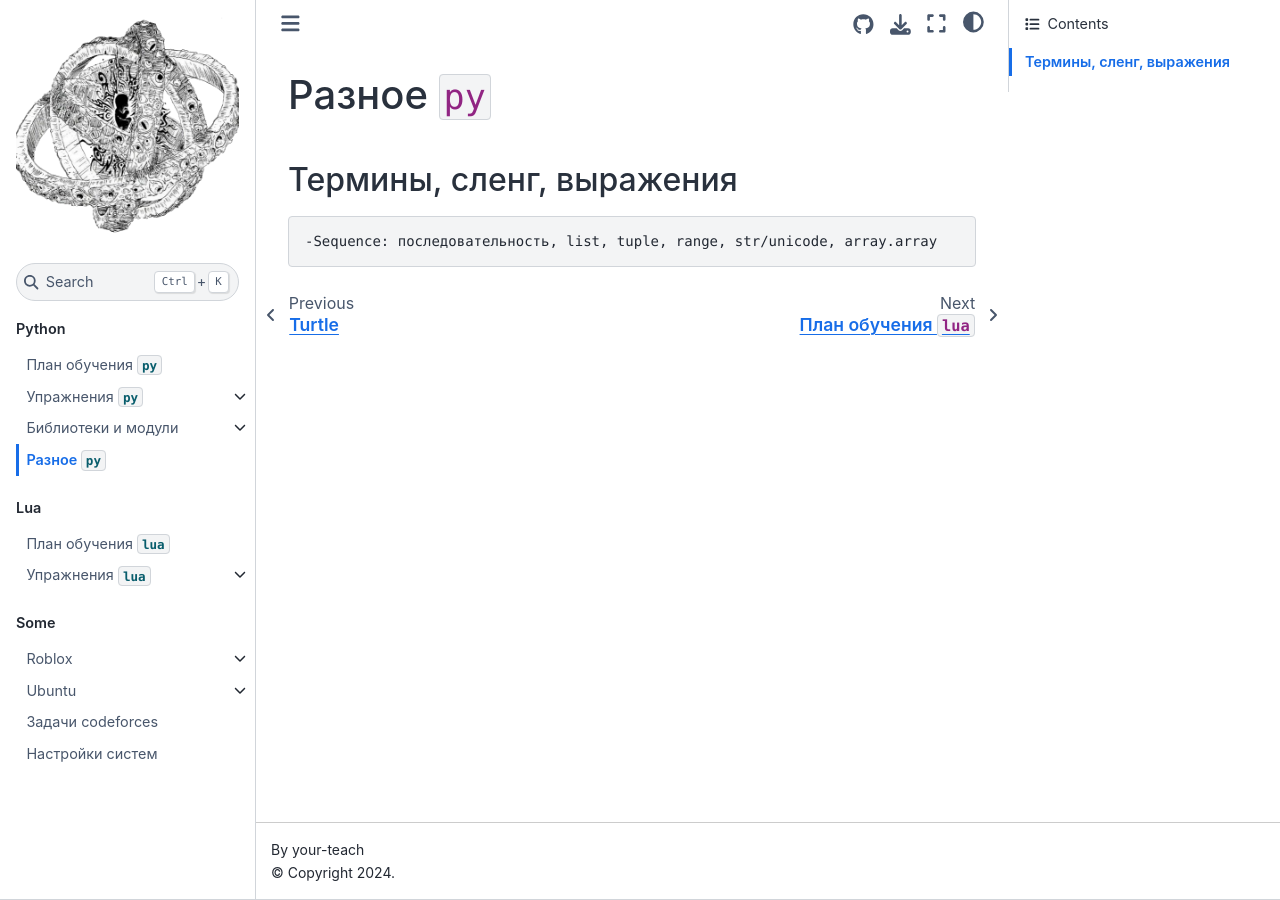
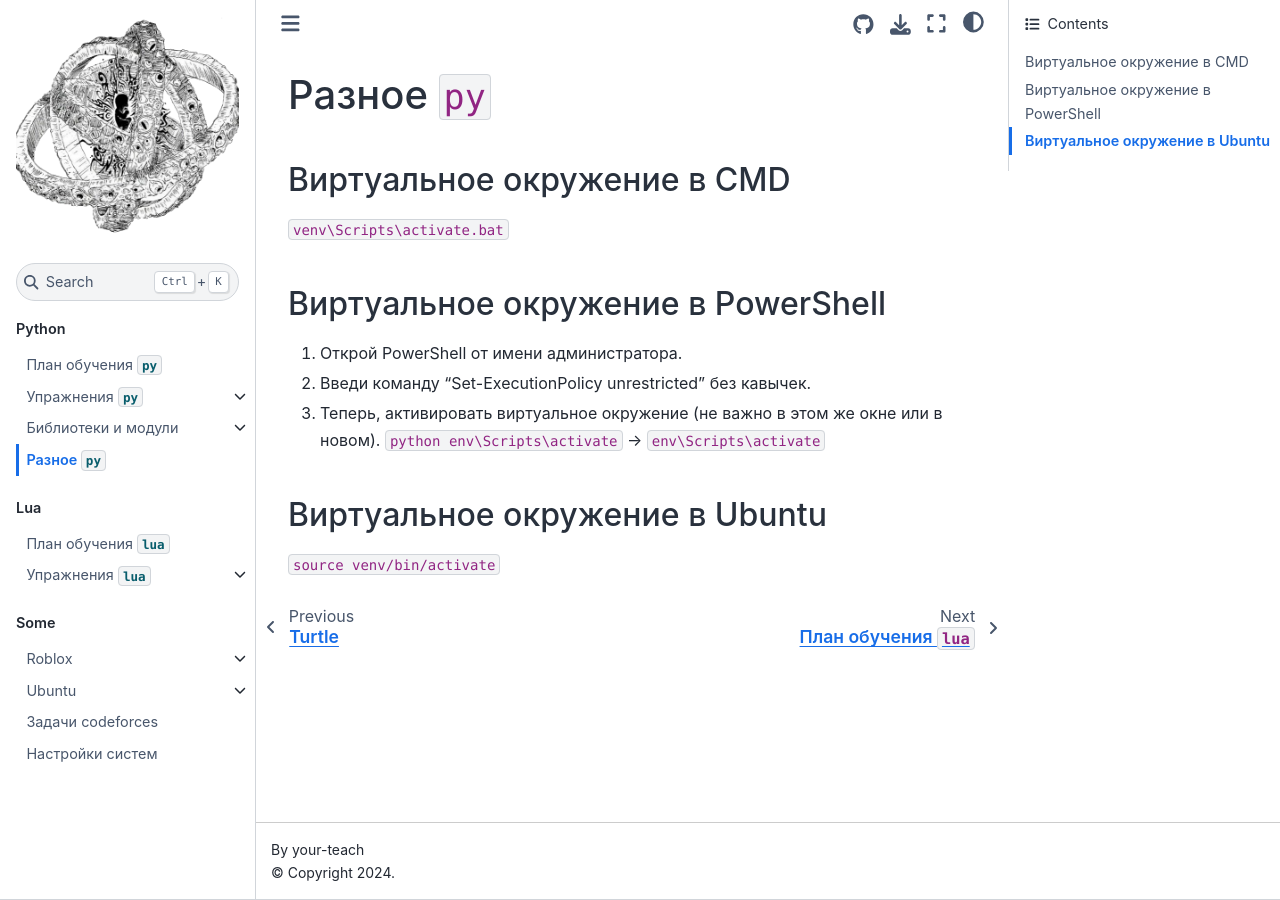
Before and after one commit to your-teach/faithpages, a Jupyter Book: the page built from Python/other.md, in a window 1280 px wide. Built offline with Jupyter Book 1.0.4 settings and Sphinx 7.4.7 and the Sphinx Book theme 1.1.4, drawn with Linux system fonts in a browser that asks for light colours; pages that are not in the unit, such as notebooks, are missing from menus.

Commit message:
other py

```diff
--- a/Python/other.md
+++ b/Python/other.md
@@ -1,4 +1,13 @@
 # Разное `py`
 
-## Термины, сленг, выражения
-    -Sequence: последовательность, list, tuple, range, str/unicode, array.array
+## Виртуальное окружение в CMD
+`venv\Scripts\activate.bat`
+
+## Виртуальное окружение в PowerShell
+1. Открой PowerShell от имени администратора.
+2. Введи команду "Set-ExecutionPolicy unrestricted" без кавычек.
+3. Теперь, активировать виртуальное окружение (не важно в этом же окне или в новом).
+`python env\Scripts\activate` -> `env\Scripts\activate`
+
+## Виртуальное окружение в Ubuntu
+`source venv/bin/activate`
```
Also changed, not shown: Some/other.md (+9 -1 lines).
